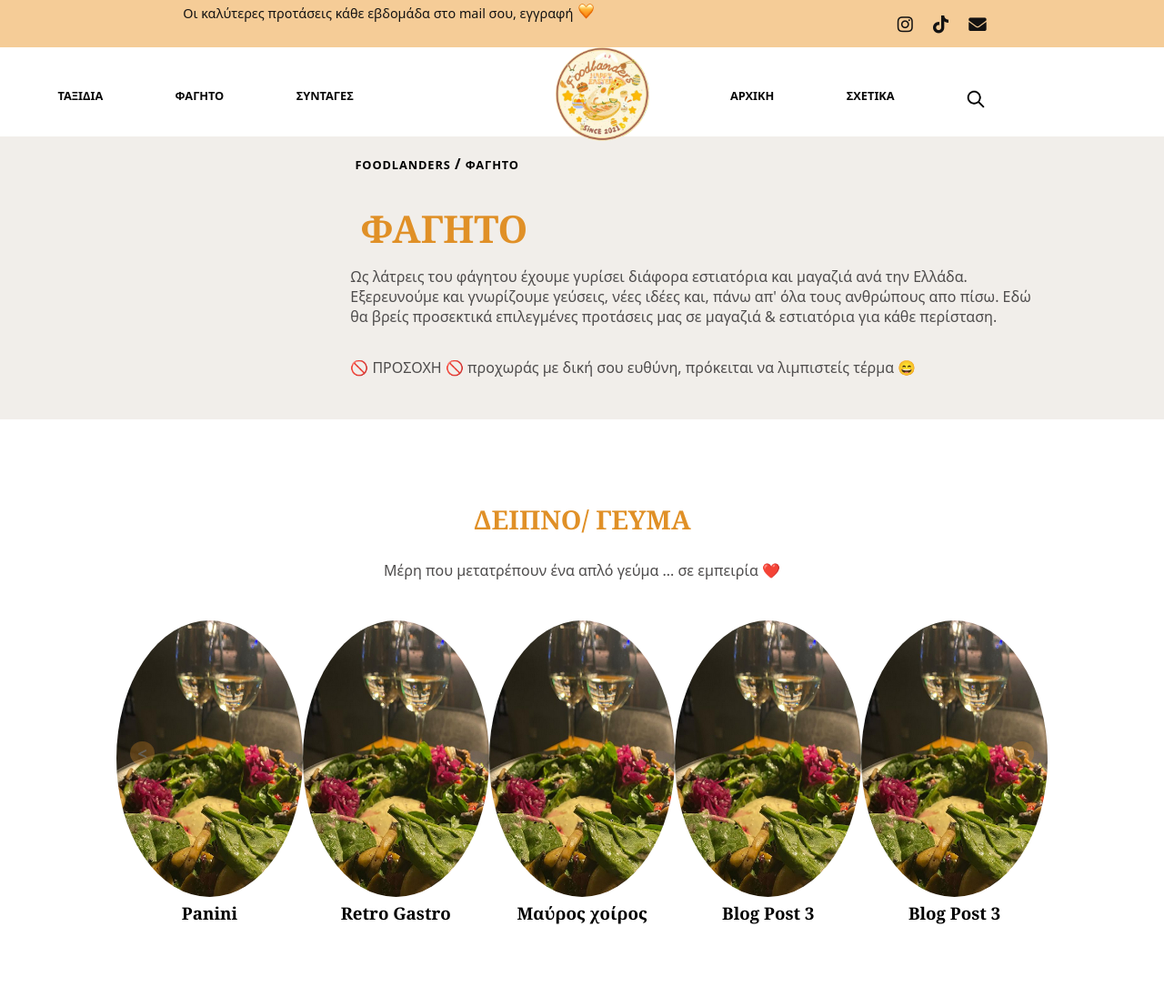
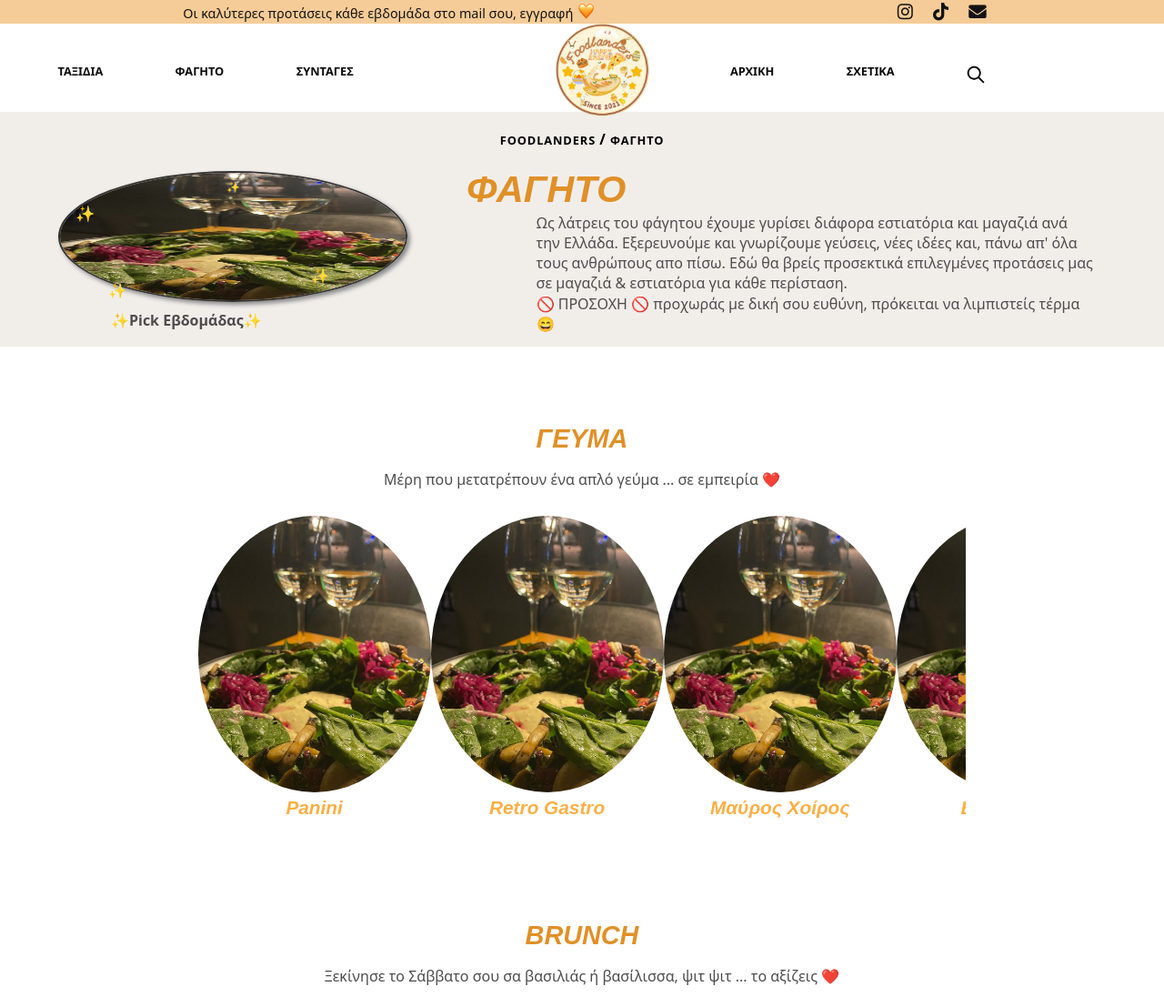
Before and after one commit to So-Kra/FL4, a plain HTML site: page el/dining.html in a window 1280 px wide. Shown: the top 1096 px of the page at 91% size. Drawn offline with Linux system fonts and the light colour scheme.

Commit message:
lots of changes primarily on dining template

```diff
--- a/CSS/categoryTemplate.css
+++ b/CSS/categoryTemplate.css
@@ -1,10 +1,10 @@
+
 /*
 *{
 border: 1px solid #2ac75f;
 }
-*/
 
-/*
+
 *::after {
 content: attr(class);
 display: inline-block;
@@ -17,10 +17,14 @@ font-family: Arial, sans-serif;
 }
 */
 
-
 h1, h2, h3{
     text-align: center;
-    font-family: Domaine Display,Georgia,Cambria,Times New Roman,Times,serif;
+    font-size: 1.3rem;
+    font-weight: 100;
+    font-weight: bold;
+    font-family:fantasy;
+    font-style: italic;
+    color: #fcaf45;
 }
 h1, h2 {
     padding: 1%;
@@ -38,6 +42,19 @@ p {
     text-align: center;
     width: 80%; /* Allow 20% margin */
     margin-left: 10%; /* Force 10% on the one side, and the rest on the other */
+}
+
+.categoryHeadspace p, .categoryHeadspace h1 {
+    text-align: start;
+    padding: 0.1%;
+
+}
+
+.blog-post h3 {
+    width: 20vw;
+}
+
+.carousel-container p {
     padding: 1%;
     margin-bottom: 2.5%;
 }
@@ -47,90 +64,161 @@ p {
     background-color: #f1eeeaf6;
     display: flex;
     flex-direction: column; /* Arrange items vertically */
-    align-items: flex-start; /* Align items in the center horizontally */
+    align-items: center; /* Align items in the center horizontally */
     padding-bottom: 1%;
     margin-bottom: 6%;
 }
-.categoryHeadspace .breadcrumb, .categoryHeadspace h1 {
-    margin-left: 30%;
-}
-.categoryHeadspace p {
-    margin-left: 30%;/* share 30-10 the margin */
-    margin-right: 10%;
-    width: 60%;/* Allow 40% margin */
-    text-align: start;
-    padding: 0.1%;
-}
+
+
+.punchLine {
+    display: flex;
+    align-items: center;
+    flex: 1;
+  }
+
+  .punchLineLeft {
+    display: flex;
+    flex-direction: column;
+    align-items: center;
+    flex: 0.5;
+    margin-right: 5%; /* Add spacing between the left and right sections */
+    margin-left: 5%;
+    position: relative;
+  }
+
+  .punchLineRight {
+    flex: 1;
+  }
+
+  .punchLine img {
+    max-width: 100%;
+    border: 2px solid #333;
+    box-shadow: 3px 3px 5px #888;
+    border-radius: 5px;
+    filter: grayscale(20%); /* Apply a grayscale effect */
+    border-radius: 70%;
+    height: 18vh;
+    width: 30vw;
+  }
+
+  .punchLineLeft p {
+    margin-top: 2%;
+    font-weight: bold; /* Make the text bold */
+  }
+
+  /* Style for individual symbols */
+  .symbol {
+    position: absolute;
+    font-size: 24px;
+    color: gold;
+    transition: transform 0.3s ease-in-out; /* Smooth transform transition */
+  }
+  /* Random initial positions for the child of .symbol */
+  .symbol {
+    top: 0.2%;
+    left: 83;
+    transform: scale(0.5);
+  }
+  .symbol:nth-child(2) {
+    top: 17%;
+    left: 4%;
+    transform: scale(0.72);
+  }
+  .symbol:nth-child(3) {
+    top: 56%;
+    left: 71%;
+    transform: scale(0.68);
+  }
+  .symbol:nth-child(4) {
+    top: 65%;
+    left: 13%;
+    transform: scale(0.68);
+  }
+  /* Hover effect for .punchLineLeft */
+  .punchLineLeft:hover .symbol {
+    animation: scaleSymbol 2s ease-in-out infinite;
+  }
+
+  @keyframes scaleSymbol {
+    0%, 100% {
+      transform: scale(); /* Start and end with the initial scale */
+    }
+    50% {
+      transform: scale(1.25); /* Transition to the second scale after 1 second */
+    }
+  }
 
 .carousel-container {
     overflow: hidden;
     position: relative;
-    width: 80%; /* Allow 20% margin */
-    margin-left: 10%; /* Force 10% on the one side, and the rest on the other */
+    width: 66%; /* Allow 20% margin */
+    margin-left: 17%; /* Force 10% on the one side, and the rest on the other */
 }
 
 .blog-posts {
     display: flex;
-    justify-content: flex-start; /* Start from the left side */
     align-items: center; /* Center the blog posts vertically */
     transition: transform 0.3s ease;
     flex-wrap: nowrap; /* Prevent the blog posts from wrapping to a new line */
 }
 
 .blog-post {
-    height: 14vh;
+    height: 15vh;
     margin-bottom: 10%;
     /* transform: scale(0.575); */
     flex: 0 0 calc(100% / 3); /* Display five blog posts at a time */
     display: flex;
     flex-direction: column;
     align-items: center;
+}
 
-}
+
 .blog-post img {
     max-width: 100%;
     max-height: 100%;
     border-radius: 50%;
+    height: 12vh;
     width: 20vw;
-    height: 12vh;
 }
+
 .blog-post img:hover {
     opacity: 0.8;
     /*transform: scale(1.075)*/
 }
 
 .scroll-arrows {
-
     display: flex; /* Use flexbox to arrange arrows horizontally */
     justify-content: space-between; /* Position arrows at the edges length-wise */
     align-items: center; /* Center arrows vertically */
     position: absolute; /* Position the arrows relative to the carousel container */
-    top: 32%; /* Move the arrows 50% down from the top of the container */
-    left: 1.5%; /* Position the arrows on the left edge of the container */
-    right: 1.5%; /* Position the arrows on the right edge of the container */
+    left: -2%; /* CONTROLS POSITION OF ARROWS IN RELATION TO container */
+    right: -2%;
     transform: translateY(-50%); /* Center the arrows vertically */
+    top: 55%;
 }
 
 .arrow {
     text-align: center;
-    font-size: 18px; /* Adjust the font size for smaller arrows */
+    font-size: 26px; /* Adjust the font size for smaller arrows */
+    font-family:fantasy;
     font-weight: bold;
     cursor: pointer;
     display: inline-block;
     padding: 4px 8px; /* Adjust the padding for smaller arrows */
     border-radius: 50%;
-    background-color: rgb(224, 144, 39); /* Change the background color to lime green */
-    color: #fff; /* Set the text color to white */
-    opacity: 0.3;
-    transition: background-color 0.2s ease, color 0.2s ease;
-    line-height: 1;
+    color:  rgb(224, 144, 39);; /* Set the text color to white */
+    /*line-height: 1;*/
+    transform: scaleX(1.5) scaleY(2.5);
 }
 
 
-.left-arrow.disabled, .right-arrow.disabled {
+.right-arrow.disabled {
     visibility: hidden;
 }
 
-.arrow:hover {
-    opacity: 1;
+.left-arrow{
+    visibility: hidden;
 }
+.left-arrow.enabled{
+    visibility: visible;
+}
--- a/el/dining.html
+++ b/el/dining.html
@@ -20,18 +20,30 @@
   <div class="breadcrumb">
     <a href="https://so-kra.github.io/FoodLanders/el/">Foodlanders</a>
     <span class="category-sign">/</span>
-    <span>Φαγητό</span></div>
-
+    <span>Φαγητό</span>
+  </div>
+  <div class ="punchLine">
+    <div class ="punchLineLeft"> <img src="../images/landingImages/DiningLanding.png" alt="Blog Post 1"  >
+       <a class="symbol">✨ </a>
+       <a class="symbol">✨ </a>
+       <a class="symbol">✨ </a>
+       <a class="symbol">✨ </a>
+       <p>✨Pick Εβδομάδας✨</p>
+      </div>
+    <div class ="punchLineRight">
       <h1>Φαγητό</h1>
       <p>Ως λάτρεις του φάγητου έχουμε γυρίσει διάφορα εστιατόρια και μαγαζιά ανά την Ελλάδα. Eξερευνούμε και γνωρίζουμε γεύσεις, νέες ιδέες και, πάνω απ' όλα τους ανθρώπους απο πίσω.
         Εδώ θα βρείς προσεκτικά επιλεγμένες προτάσεις μας σε μαγαζιά & εστιατόρια για κάθε περίσταση. </p>
       <p> 🚫 ΠΡΟΣΟΧΗ 🚫 προχωράς με δική σου ευθύνη, πρόκειται να λιμπιστείς τέρμα 😄 </p>
+    </div>
+  </div>
 </section>
 
 
-<h2>Δείπνο/ γεύμα</h2>
+
+<div class="carousel-container">
+  <h2>Γεύμα</h2>
   <p>Μέρη που μετατρέπουν ένα απλό γεύμα ... σε εμπειρία ❤️ </p>
-<div class="carousel-container">
     <section class="blog-posts">
         <div class="blog-post">
             <a href="Panini.html">
@@ -46,7 +58,7 @@
             <div class="blog-post">
             <a href="dining/Panini.html">
             <img src="../images/landingImages/DiningLanding.png" alt="Blog Post 1">
-            <h3>Μαύρος χοίρος </h3>
+            <h3>Μαύρος Χοίρος </h3>
             </a></div>
             <div class="blog-post">
             <a href="dining/Panini.html">
@@ -96,9 +108,9 @@
 </div>
 
 
+    <div class="carousel-container">
       <h2>Brunch</h2>
       <p>Ξεκίνησε το Σάββατο σου σα βασιλιάς ή βασίλισσα, ψιτ ψιτ ... το αξίζεις ❤️ </p>
-    <div class="carousel-container">
         <section class="blog-posts">
             <div class="blog-post">
                 <a href="dining/Panini.html">
@@ -125,18 +137,18 @@
                 <img src="../images/landingImages/DiningLanding.png" alt="Blog Post 1">
                 <h3>Blog Post 3</h3>
                 </a></div>
+        </section>
+
         <div class="scroll-arrows">
           <div class="arrow left-arrow" id="prevButton">&lt;</div>
           <div class="arrow right-arrow" id="nextButton">&gt;</div>
       </div>
-        </section>
 
     </div>
 
-
+    <div class="carousel-container">
       <h2>στο χερι</h2>
       <p>Γρήγορο & νόστιμο με άλλα λόγια, στο 👋. Απο σουβλατζίδικο γειτονιάς ως κάτι που ακούγεται κινέζικο, ίσως να είναι κιόλας 😄 </p>
-    <div class="carousel-container">
         <section class="blog-posts">
             <div class="blog-post">
                 <a href="dining/Panini.html">
@@ -159,56 +171,47 @@
 
     <script src="../JS/logicEL.js"></script>
 <script>
-
       // Function to handle carousel navigation
-let currentPosition = 0;
-let currentPX = 0;
 function navigateCarousel(carouselContainer, direction) {
   const carouselTrack = carouselContainer.querySelector(".blog-posts");
   const carouselItems = carouselContainer.querySelectorAll(".blog-post");
-  const scrollAmount = 3; // Scroll 3 post at a time
+  const scrollAmount = 3; // Scroll one post at a time
 
 
-  console.log(currentPosition,"CurrentPosition")
+  let currentPosition = carouselTrack.style.transform
+    ? parseInt(carouselTrack.style.transform.match(/(-?\d+)/)[0])
+    : 0;
 
-  const trackWidth = carouselTrack.clientWidth;//how big the carousel is
-  const itemWidth = carouselItems[0].clientWidth;//what is the width per item
-  const totalItems = carouselItems.length;//how many items there are
-  const itemsVisibleAtOnce = 3; // Show 3 items at a time
-  const maxPosition = -(itemWidth * (totalItems - itemsVisibleAtOnce)); // accounting for all but the first 3 visible items, how many px to the right (negative) does the carousel go?
-//  console.log(trackWidth,"trackWidth")
-//   console.log(itemWidth,"itemWidth")
-//   console.log(totalItems,"totalItems")
-//   console.log(maxPosition,"maxPosition")
+  console.log(currentPosition)
 
+  const trackWidth = carouselTrack.clientWidth;
+  const itemWidth = carouselItems[0].clientWidth;
+  const totalItems = carouselItems.length;
+  const itemsVisibleAtOnce = scrollAmount; // The items that are firstly visible, e.g. the initial UI, 3 or 5 or 4
+  const maxPosition = -(itemWidth * (totalItems-itemsVisibleAtOnce));
 
-//currentPX is current pixel in screen, currentPosition is where you are in carousel
-  if (direction === "prev" && currentPosition >= scrollAmount) {
-    currentPX += itemWidth * scrollAmount;
-    currentPosition -= scrollAmount;
-  } else if (direction === "next" && currentPosition > maxPosition) {
-    currentPX -= itemWidth * scrollAmount;
-    currentPosition += scrollAmount;
+  if (direction === "prev" && currentPosition < 0) { //if the positions is negative you can go back otherwise not
+    currentPosition += itemWidth * scrollAmount;
+  } else if (direction === "next" && currentPosition > maxPosition) {//if the positions is less than max you can go on otherwise not
+    currentPosition -= itemWidth * scrollAmount;
   }
-  console.log(currentPosition,"CurrentPosition")
-  console.log(currentPX,"CurrentPX")
+  console.log(currentPosition)
+  console.log(totalItems)
+  console.log(maxPosition)
+
   // Update arrow visibility based on carousel position
   const prevButton = carouselContainer.querySelector("#prevButton");
   const nextButton = carouselContainer.querySelector("#nextButton");
-  prevButton.classList.toggle("disabled", currentPosition < scrollAmount);
-  nextButton.classList.toggle("disabled", currentPX <= maxPosition);
+  prevButton.classList.toggle("enabled", currentPosition < 0 );
+  nextButton.classList.toggle("disabled", currentPosition <= maxPosition);
 
-  carouselTrack.style.transform = `translateX(${currentPX}px)`;
+  carouselTrack.style.transform = `translateX(${currentPosition}px)`;
 }
 
 // Attach click event listeners to the navigation buttons for each carousel
 document.querySelectorAll(".carousel-container").forEach(carouselContainer => {
   const prevButton = carouselContainer.querySelector("#prevButton");
   const nextButton = carouselContainer.querySelector("#nextButton");
-
-  // Update the arrow HTML content
-  prevButton.innerHTML = "&lt;"; // "&lt;" is the HTML entity for "<"
-  nextButton.innerHTML = "&gt;"; // "&gt;" is the HTML entity for ">"
 
   prevButton.addEventListener("click", () => {
     navigateCarousel(carouselContainer, "prev");
@@ -218,8 +221,6 @@ document.querySelectorAll(".carousel-container").forEach(carouselContainer => {
     navigateCarousel(carouselContainer, "next");
   });
 });
-
-
     </script>
 </body>
 </html>
```
Lines whose indentation alone changed are shown as unchanged.
